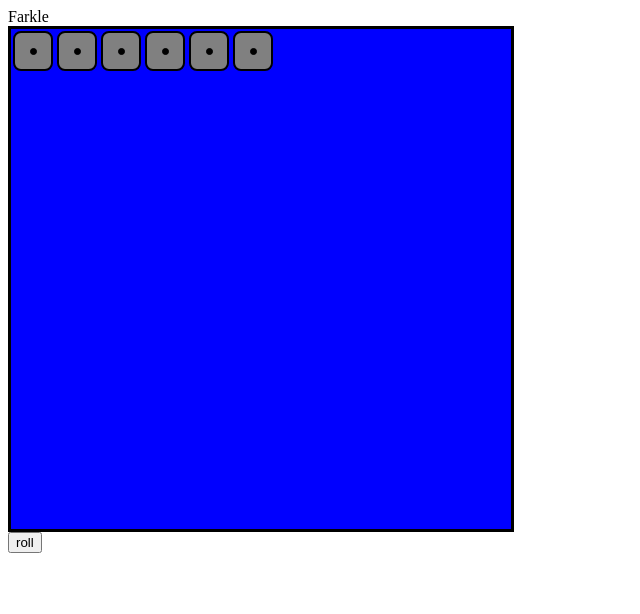
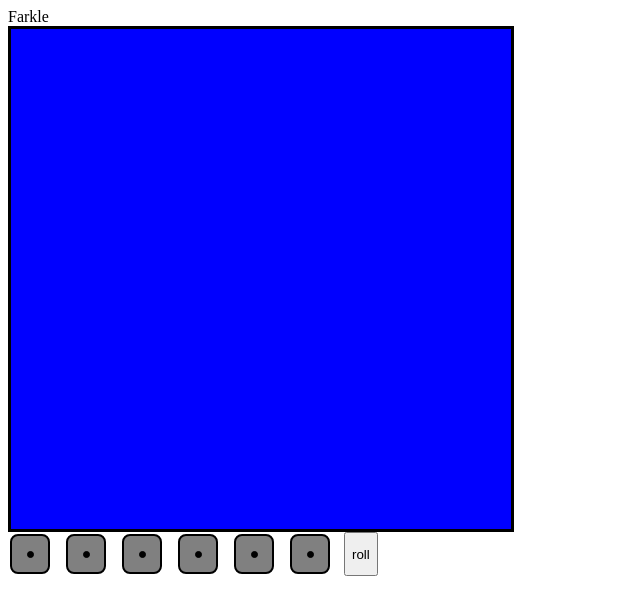
Before and after one commit to pamarsh907/farkle-zustand, a React (Vite) app in the folder farkle-zustand/: page / in a window 1280 px wide. Shown: the top 614 px of the page, without its empty margins (0-640 px from the left). Built offline with nearby package versions, Linux system fonts and the light colour scheme.

Commit message:
added basic dice roll

```diff
--- a/farkle-zustand/components/DiceRack/DiceRack.jsx
+++ b/farkle-zustand/components/DiceRack/DiceRack.jsx
@@ -1,14 +1,24 @@
 import Die from "../Die/Die";
-import { useDice, useDiceActions } from "../../stores/dice";
+import { useDiceActions, useDice } from "../../stores/dice"
 
 export default function DiceRack() {
-  const { rollAllDice } = useDiceActions()
-  const dice = useDice().filter(die => die.selected === true)
+  const { rollDice } = useDiceActions()
+  const dice = useDice().filter(die => die.onBoard === false)
   console.log(dice)
+
+  const style = {
+    display: 'flex',
+    width: '500px',
+    justifyContent: 'flex-start',
+    gap: '12px'
+  }
+
   return (
     <>
+    <div className='diceRack' style={style}>
       {dice.map(d => <Die die={d} key={d.id}/>)}
-      <button onClick={rollAllDice}>roll</button>
+      <button onClick={rollDice}>roll</button>
+    </div>
     </>
   )
 }
--- a/farkle-zustand/components/Die/Die.jsx
+++ b/farkle-zustand/components/Die/Die.jsx
@@ -1,16 +1,20 @@
 import './Die.css'
-import { useDiceActions } from "../../stores/dice";
+import { useDiceActions } from "../../stores/dice"
+import { motion } from "motion/react"
 
 export default function Die({die}) {
   // const dieClass = 'die__' + value
-  const { selectDie } = useDiceActions()
+  const { toggleHoldDie } = useDiceActions()
 
   const style = {
-    backgroundColor: die.selected ? 'red' : 'gray'
+    backgroundColor: die.held ? 'red' : 'gray',
+    position: die.onBoard ? 'absolute' : 'relative',
+    left: die.onBoard ? `${die.xLoc}px` : '0px',
+    top: die.onBoard ? `${die.yLoc}px` : '0px'
   }
 
   return <>
-    <button className='die' onClick={() => selectDie(die.id)} style={style}>
+    <motion.button className='die' onClick={() => toggleHoldDie(die.id)} style={style} layoutId={`die-${die.id}`}>
       {die.value == 1 &&
         <div className='die__1'>
           <div className='die__dot'></div>
@@ -70,6 +74,6 @@ export default function Die({die}) {
           </div>
         </div>
       }
-    </button>
+    </motion.button>
   </>
 }
--- a/farkle-zustand/components/RollZone/RollZone.jsx
+++ b/farkle-zustand/components/RollZone/RollZone.jsx
@@ -6,14 +6,15 @@ export default function RollZone() {
     width: '500px',
     height: '500px',
     border: 'solid',
-    backgroundColor: 'blue'
+    backgroundColor: 'blue',
+    position: 'relative'
   }
 
-  const selectedDice = useDice().filter(die => die.selected === false)
+  const dice = useDice().filter(die => die.onBoard === true)
 
   return (
     <div style={style}>
-      {selectedDice.map(die => <Die die={die}/>)}
+      {dice.map(die => <Die die={die} key={die.id}/>)}
     </div>
   )
 }
--- a/farkle-zustand/package.json
+++ b/farkle-zustand/package.json
@@ -10,6 +10,7 @@
     "preview": "vite preview"
   },
   "dependencies": {
+    "motion": "^12.42.2",
     "react": "^19.2.8",
     "react-dom": "^19.2.8",
     "zustand": "^5.0.14"
--- a/farkle-zustand/stores/dice.js
+++ b/farkle-zustand/stores/dice.js
@@ -1,33 +1,48 @@
 import { create } from 'zustand'
 
+//die status, make enume for onBoard, atHome, held
 const useDiceStore = create((set) => ({
   dice: [
-    {id: 1, value: 1, selected: false, xLoc: 0, yLoc: 0},
-    {id: 2, value: 1, selected: false, xLoc: 0, yLoc: 0},
-    {id: 3, value: 1, selected: false, xLoc: 0, yLoc: 0},
-    {id: 4, value: 1, selected: false, xLoc: 0, yLoc: 0},
-    {id: 5, value: 1, selected: false, xLoc: 0, yLoc: 0},
-    {id: 6, value: 1, selected: false, xLoc: 0, yLoc: 0}
+    { id: 1, value: 1, onBoard: false, held: false, xLoc: 0, yLoc: 0 },
+    { id: 2, value: 1, onBoard: false, held: false, xLoc: 0, yLoc: 0 },
+    { id: 3, value: 1, onBoard: false, held: false, xLoc: 0, yLoc: 0 },
+    { id: 4, value: 1, onBoard: false, held: false, xLoc: 0, yLoc: 0 },
+    { id: 5, value: 1, onBoard: false, held: false, xLoc: 0, yLoc: 0 },
+    { id: 6, value: 1, onBoard: false, held: false, xLoc: 0, yLoc: 0 }
   ],
   actions: {
-    rollAllDice: () => set(
+    rollDice: () => set(
       state => ({
-        dice: state.dice.map((die) => ({
+        dice: state.dice.map((die) => die.held === false ? ({
           ...die,
-          selected: false,
-          value: Math.floor(Math.random() * 6) + 1
-        }))
+          value: Math.floor(Math.random() * 6) + 1,
+          onBoard: true,
+          xLoc: Math.floor(Math.random() * 200),
+          yLoc: Math.floor(Math.random() * 200)
+        }) : die)
       })
     ),
-    selectDie: (id) => set(
+    toggleHoldDie: (id) => set(
       state => ({
-        dice: state.dice.map((die) => die.id === id ? {...die, selected: !die.selected} : die)
+        dice: state.dice.map((die) => die.id === id ? ({
+          ...die,
+          held: !die.held,
+          onBoard: !die.onBoard
+        }) : die)
+      })
+    ),
+    rollDie: (id) => set(
+      state => ({
+        dice: state.dice.map((die) => die.id === id ? ({
+          ...die,
+          value: Math.floor(Math.random() * 6) + 1,
+          xLoc: Math.floor(Math.random() * 500),
+          yLoc: Math.floor(Math.random() * 500)
+        }) : die)
       })
     )
   }
 }))
 
 export const useDice = () => useDiceStore((state) => state.dice)
-//export const useSelectedDice = () => useDiceStore((state) => state.dice.filter((die) => die.selected))
-
 export const useDiceActions = () => useDiceStore((state) => state.actions)
```
Also changed, not shown: 1 other file (tests, documents, lock files or other folders).
